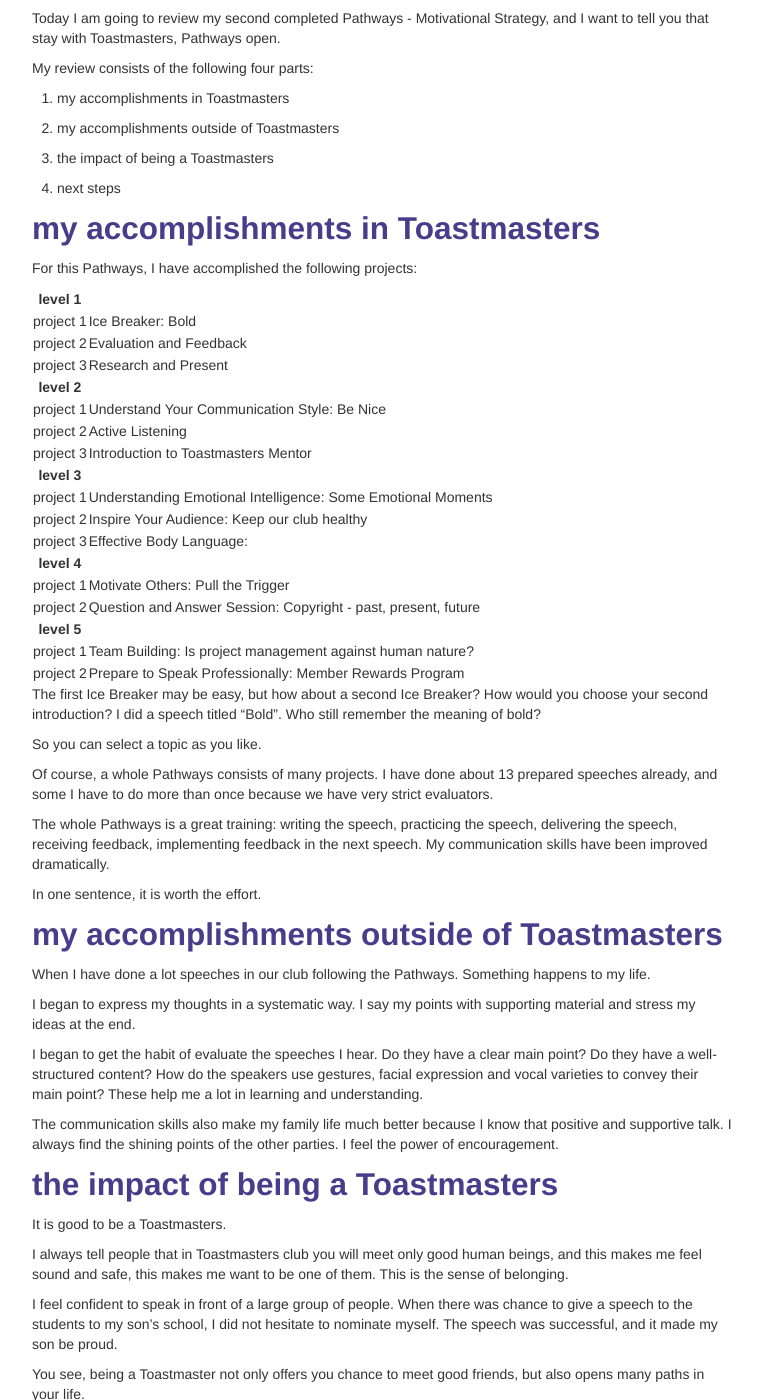
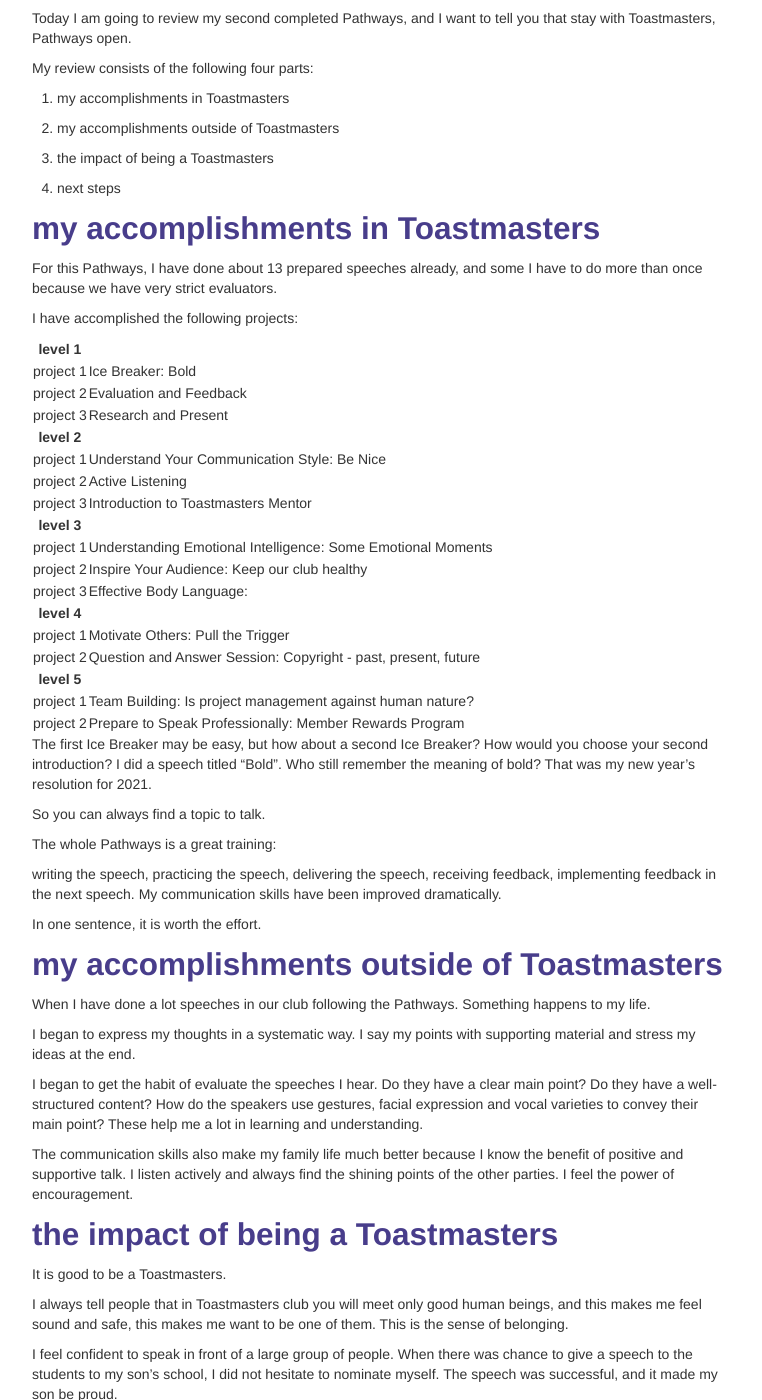
Before and after one commit to wxie2017/wxie2017.github.io, a Jekyll site: the page built from pages/speech/stay_with_TI.md, in a window 1280 px wide and 1400 px high, scrolled down 514 px. Shown: the whole window, without its empty margins (258-1020 px from the left). Built offline with Jekyll 4.4.1, drawn with Linux system fonts in a browser that asks for light colours.

Commit message:
update the review

```diff
--- a/pages/speech/stay_with_TI.md
+++ b/pages/speech/stay_with_TI.md
@@ -31,9 +31,8 @@
 Yes, review the lessons learned, so the last thing you do for
 your Pathways is to reflect.
 
-Today I am going to review my second completed Pathways - Motivational
-Strategy, and I want to tell you that stay with Toastmasters, Pathways
-open.
+Today I am going to review my second completed Pathways, and I
+want to tell you that stay with Toastmasters, Pathways open.
 
 My review consists of the following four parts:
 
@@ -47,7 +46,11 @@
 
 ## my accomplishments in Toastmasters
 
-For this Pathways, I have accomplished the following projects:
+
+For this Pathways, I have done about 13 prepared speeches already, and
+some I have to do more than once because we have very strict evaluators.
+
+I have accomplished the following projects:
 
 level 1|
 -------|
@@ -77,17 +80,16 @@
 project 1 | Team Building: Is project management against human nature?
 project 2 | Prepare to Speak Professionally: Member Rewards Program
 
+
 The first Ice Breaker may be easy, but how about a second Ice Breaker?
 How would you choose your second introduction? I did a speech titled
-"Bold". Who still remember the meaning of bold?
+"Bold". Who still remember the meaning of bold? That was my new year's
+resolution for 2021.
 
-So you can select a topic as you like.
-
-Of course, a whole Pathways consists of many projects. I have done about
-13 prepared speeches already, and some I have to do more than once because
-we have very strict evaluators.
+So you can always find a topic to talk.
 
 The whole Pathways is a great training:
+
 writing the speech, practicing the speech, delivering the speech, receiving
 feedback, implementing feedback in the next speech. My communication skills
 have been improved dramatically.
@@ -109,8 +111,9 @@
 point? These help me a lot in learning and understanding.
 
 The communication skills also make my family life much better because I
-know that positive and supportive talk. I always find the shining points
-of the other parties. I feel the power of encouragement.
+know the benefit of positive and supportive talk. I listen actively and
+always find the shining points of the other parties. I feel the power
+of encouragement.
 
 
 ## the impact of being a Toastmasters
```
